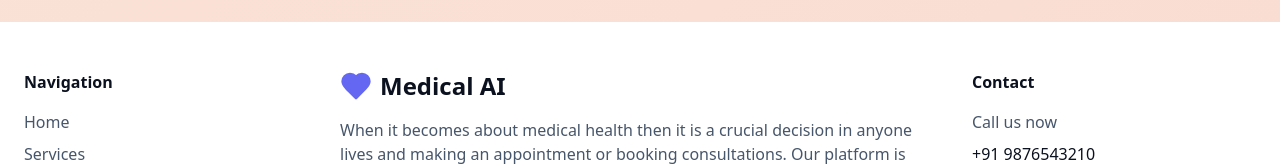
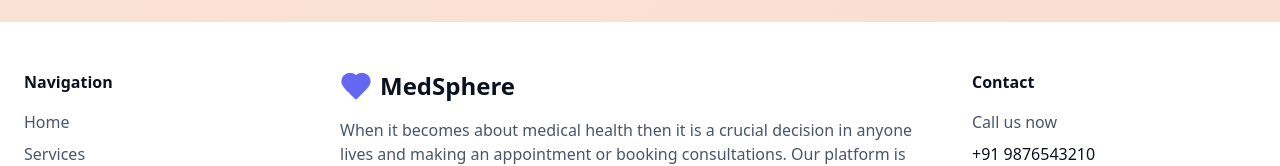
Before and after one commit to rizzabh6717/medsphere, a React (Vite) app: page / in a window 1280 px wide. Shown: the part 5438-5604 px from the top of the page. Built offline with nearby package versions, Linux system fonts and the light colour scheme; the HTML template or start-up script is replaced by a standard one.

Commit message:
fix: update footer branding from Medical AI to MedSphere

```diff
--- a/src/index.css
+++ b/src/index.css
@@ -17,7 +17,7 @@ All colors MUST be HSL.
     --popover: 0 0% 100%;
     --popover-foreground: 222 47% 8%;
 
-    /* Medical AI Purple/Indigo */
+    /* MedSphere Purple/Indigo */
     --primary: 239 84% 67%;
     --primary-foreground: 0 0% 100%;
     --primary-light: 243 75% 85%;
--- a/src/pages/Landing.tsx
+++ b/src/pages/Landing.tsx
@@ -343,7 +343,7 @@ const Landing = () => {
             <div className="md:col-span-2">
               <div className="flex items-center gap-2 mb-4">
                 <Heart className="w-8 h-8 text-primary fill-primary" />
-                <span className="text-2xl font-bold text-foreground">Medical AI</span>
+                <span className="text-2xl font-bold text-foreground">MedSphere</span>
               </div>
               <p className="text-muted-foreground mb-4">
                 When it becomes about medical health then it is a crucial decision in anyone lives
```
